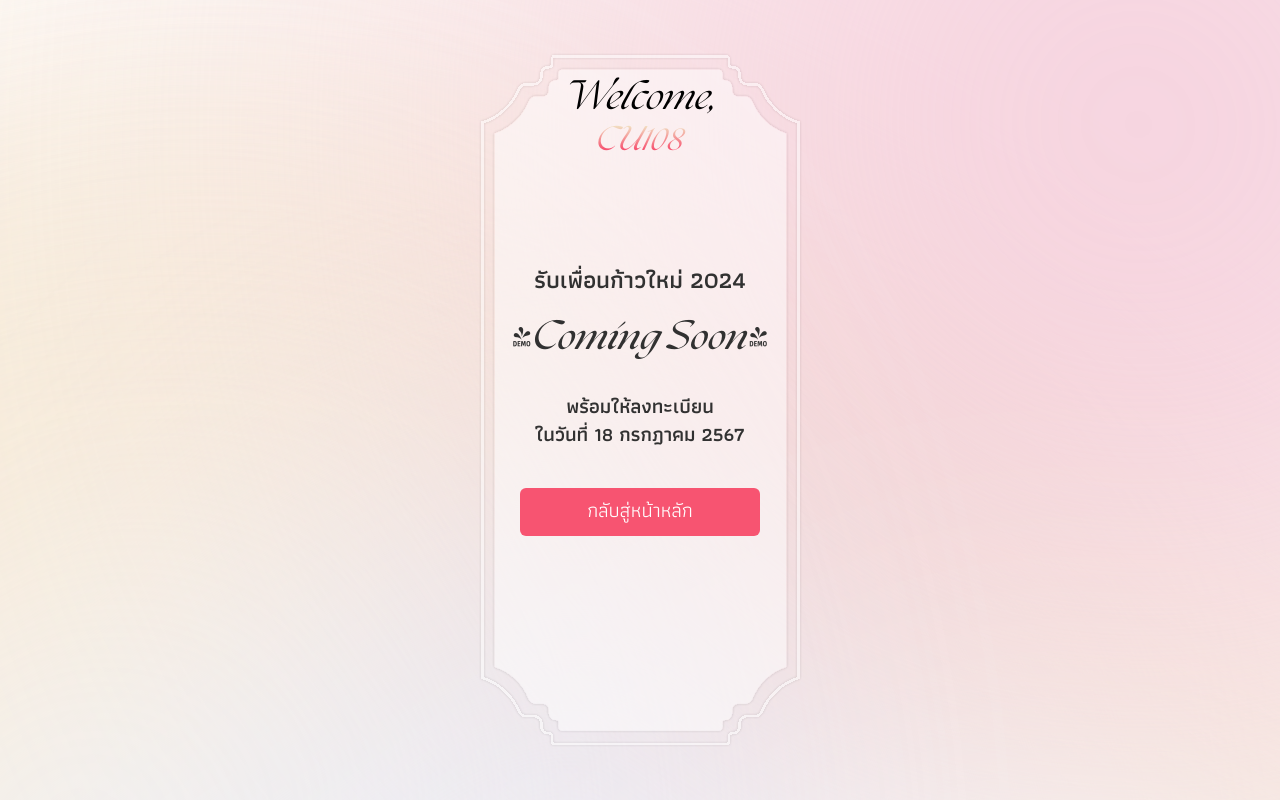
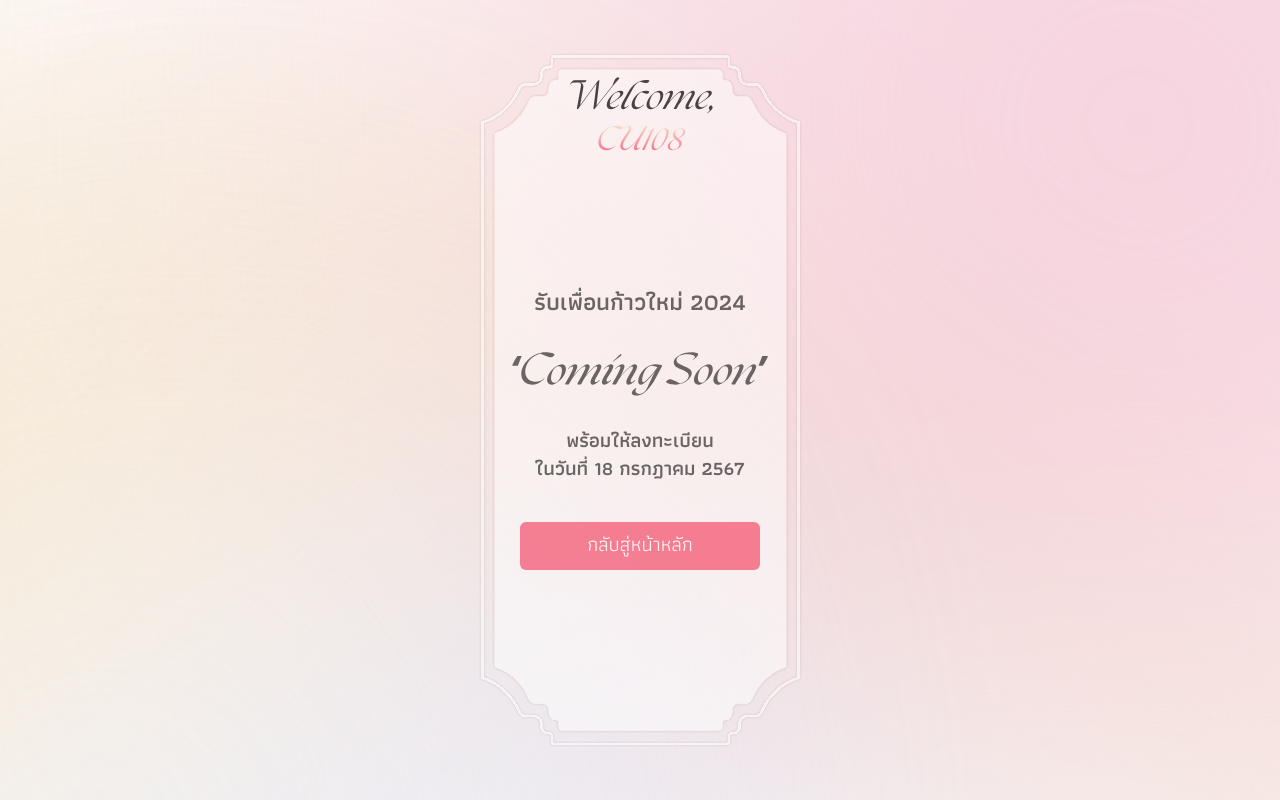
Before and after one commit to mastermrx008/firstdate-rpkm67-frontend, a Next.js app: page /comingsoon in a window 1280 px wide. Shown: the top 800 px of the page. Built offline with nearby package versions, Linux system fonts and the light colour scheme.

Commit message:
coming soon SVG

```diff
--- a/src/app/comingsoon/page.tsx
+++ b/src/app/comingsoon/page.tsx
@@ -1,29 +1,33 @@
+import Image from 'next/image';
 import Border from '@/components/Border';
 import Back_To_Menu from '@/components/comingsoon/back_to_menu';
-import Welcome from '@/components/comingsoon/welcome';
+import Welcome from '@/components/welcome';
+import comingsoon from '../../../public/comingsoon.svg';
 
 export default function Home() {
   return (
     <main className="w-full h-screen flex justify-center items-center flex-col">
       <Border
         variant="transparent"
-        className="relative"
-      />{' '}
-      <Welcome />
-      <div className="absolute">
-        <h1 className="text-2xl text-center font-semibold text-project-light-gray mb-6">
+        className="flex justify-center items-center flex-col"
+      >
+        {' '}
+        <Welcome />
+        <h1 className="text-2xl text-center font-semibold text-project-light-gray mb-7">
           รับเพื่อนก้าวใหม่ 2024
         </h1>
-        <h1 className="text-4xl text-center text-project-light-gray mb-8 font-season italic font-bold">
-          &#39;Coming Soon&#39;
-        </h1>
+        <Image
+          src={comingsoon}
+          alt="Coming Soon"
+          className="w-64 h-14 mb-6"
+        />
         <h1 className="text-xl text-center font-semibold text-project-light-gray mb-10">
           พร้อมให้ลงทะเบียน
           <br />
           ในวันที่ 18 กรกฎาคม 2567
         </h1>
         <Back_To_Menu />
-      </div>
+      </Border>
     </main>
   );
 }
```
Also changed, not shown: public/comingsoon.svg (added), src/components/Welcome.tsx (renamed from src/components/comingsoon/welcome.tsx).
